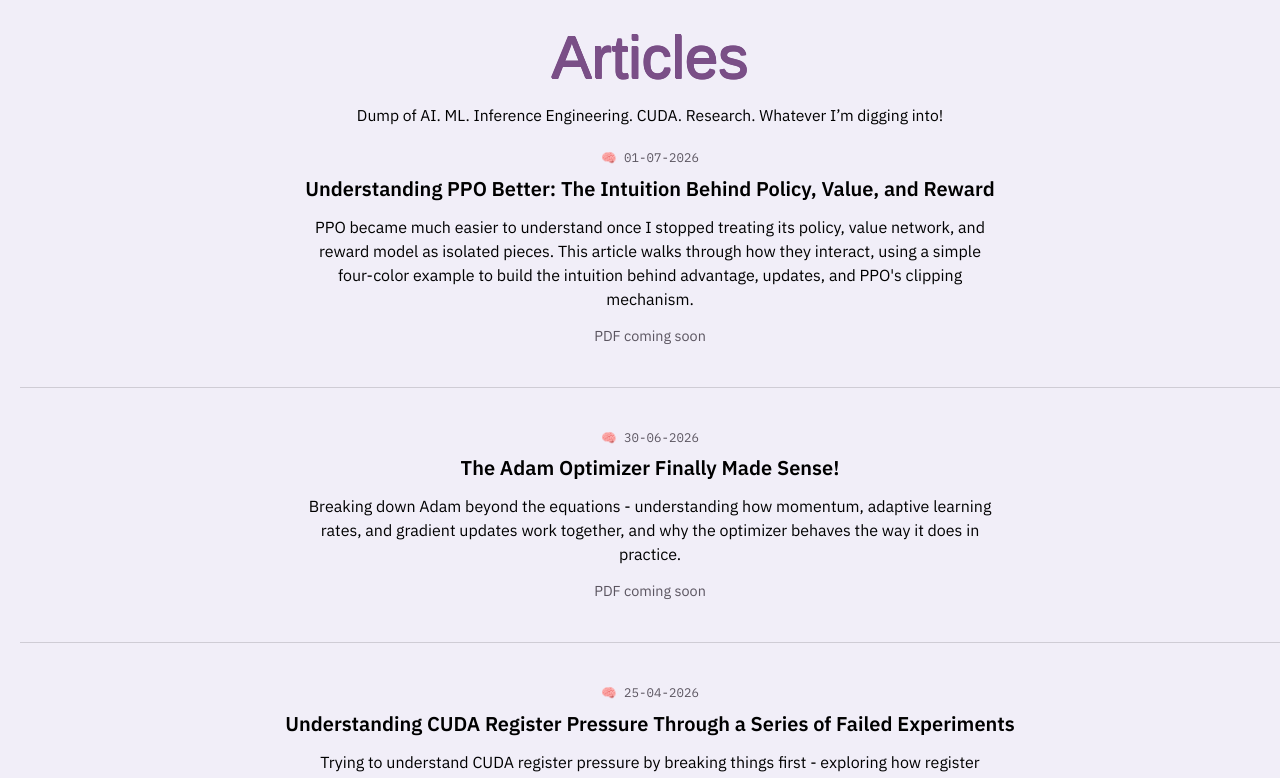
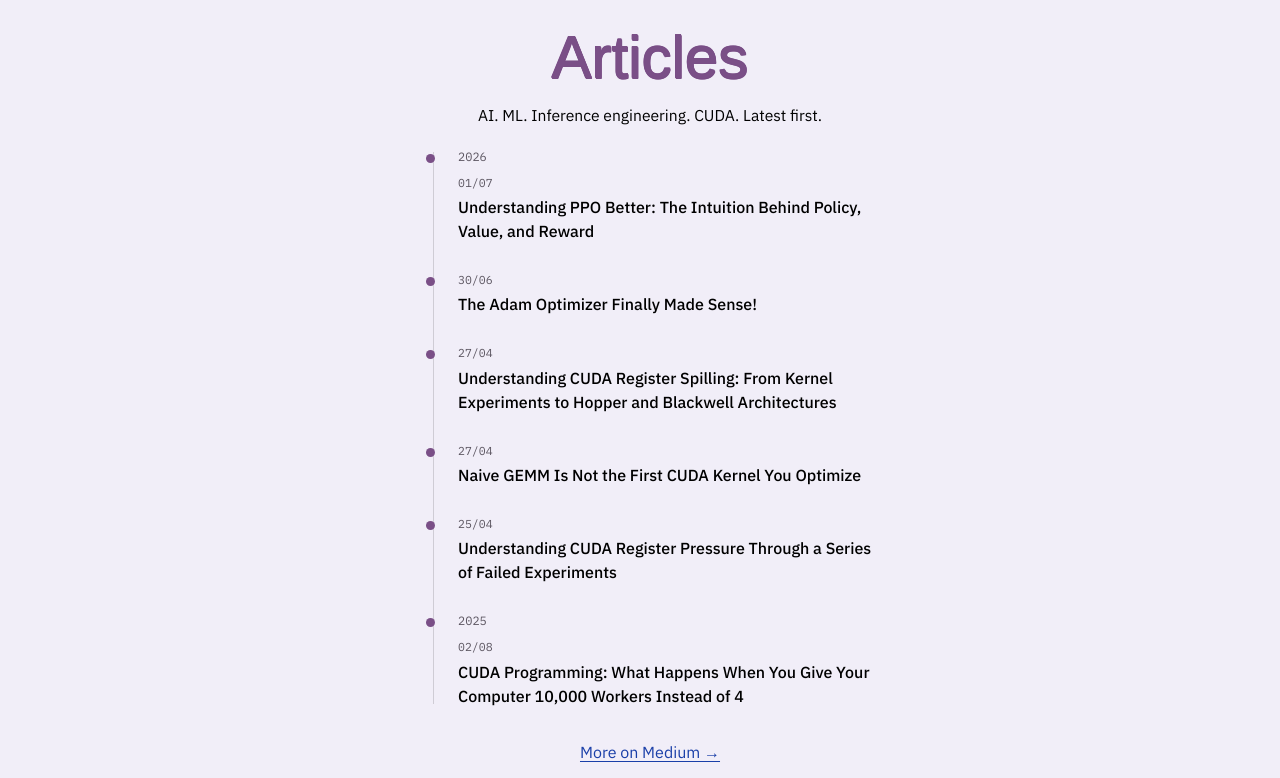
Before and after one commit to pranathi000/portfolio, a Next.js app: page / in a window 1280 px wide. Shown: the part 1716-2494 px from the top of the page. Built offline with nearby package versions, Linux system fonts and the light colour scheme; a web font is replaced by a local one.

Commit message:
Update Articles.tsx

```diff
--- a/components/Articles.tsx
+++ b/components/Articles.tsx
@@ -2,30 +2,48 @@ import Section from "./Section";
 import { articles } from "@/lib/data";
 import { links } from "@/lib/site";
 
+// Dates in data are stored as dd-mm-yyyy. Parse to a real Date so we can
+// sort latest-first regardless of the order they were added in.
+function parseDate(d: string) {
+  const [day, month, year] = d.split("-").map((n) => parseInt(n, 10));
+  return new Date(year, (month || 1) - 1, day || 1);
+}
+
 export default function Articles() {
+  const sorted = [...articles].sort((a, b) => parseDate(b.date).getTime() - parseDate(a.date).getTime());
+
   return (
-    <Section
-      id="articles"
-      title="Articles"
-      sub="Dump of AI. ML. Inference Engineering. CUDA. Research. Whatever I’m digging into!"
-      centered
-    >
-      <div className="text-center">
-        {articles.map((a) => (
-          <div key={a.title} className="mb-10 pb-10 border-b border-rule last:border-0 last:mb-0 last:pb-0">
-            <div className="font-mono text-[0.78rem] text-faint mb-2">{a.emoji} {a.date}</div>
-            <div className="text-xl font-semibold mb-3">{a.title}</div>
-            <p className="max-w-prose mx-auto mb-3">{a.preview}</p>
-            {a.pdf ? (
-              <a href={a.pdf} target="_blank" rel="noopener">Read →</a>
-            ) : (
-              <span className="text-faint text-[0.9rem]">PDF coming soon</span>
-            )}
-          </div>
-        ))}
+    <Section id="articles" title="Articles" sub="AI. ML. Inference engineering. CUDA. Latest first." centered>
+      <div className="relative max-w-md mx-auto text-left pl-8">
+        {/* vertical line */}
+        <div className="absolute left-[7px] top-1 bottom-1 w-px bg-rule" />
+        {sorted.map((a, i) => {
+          const dt = parseDate(a.date);
+          const year = dt.getFullYear();
+          const prevYear = i > 0 ? parseDate(sorted[i - 1].date).getFullYear() : null;
+          const showYear = year !== prevYear;
+          return (
+            <div key={a.title} className="relative mb-7 last:mb-0">
+              {showYear && (
+                <div className="font-mono text-[0.75rem] text-faint mb-2 -ml-8 pl-8">{year}</div>
+              )}
+              <span className="absolute -left-8 top-1.5 w-[9px] h-[9px] rounded-full bg-lilac" />
+              <div className="font-mono text-[0.72rem] text-faint mb-1">
+                {String(dt.getDate()).padStart(2, "0")}/{String(dt.getMonth() + 1).padStart(2, "0")}
+              </div>
+              {a.pdf ? (
+                <a href={a.pdf} target="_blank" rel="noopener" className="font-medium leading-snug">
+                  {a.title}
+                </a>
+              ) : (
+                <span className="font-medium leading-snug">{a.title}</span>
+              )}
+            </div>
+          );
+        })}
       </div>
-      <p className="mt-6">
-        <a href={links.medium} target="_blank" rel="noopener">Read more of my articles on Medium →</a>
+      <p className="mt-8">
+        <a href={links.medium} target="_blank" rel="noopener">More on Medium →</a>
       </p>
     </Section>
   );
```
